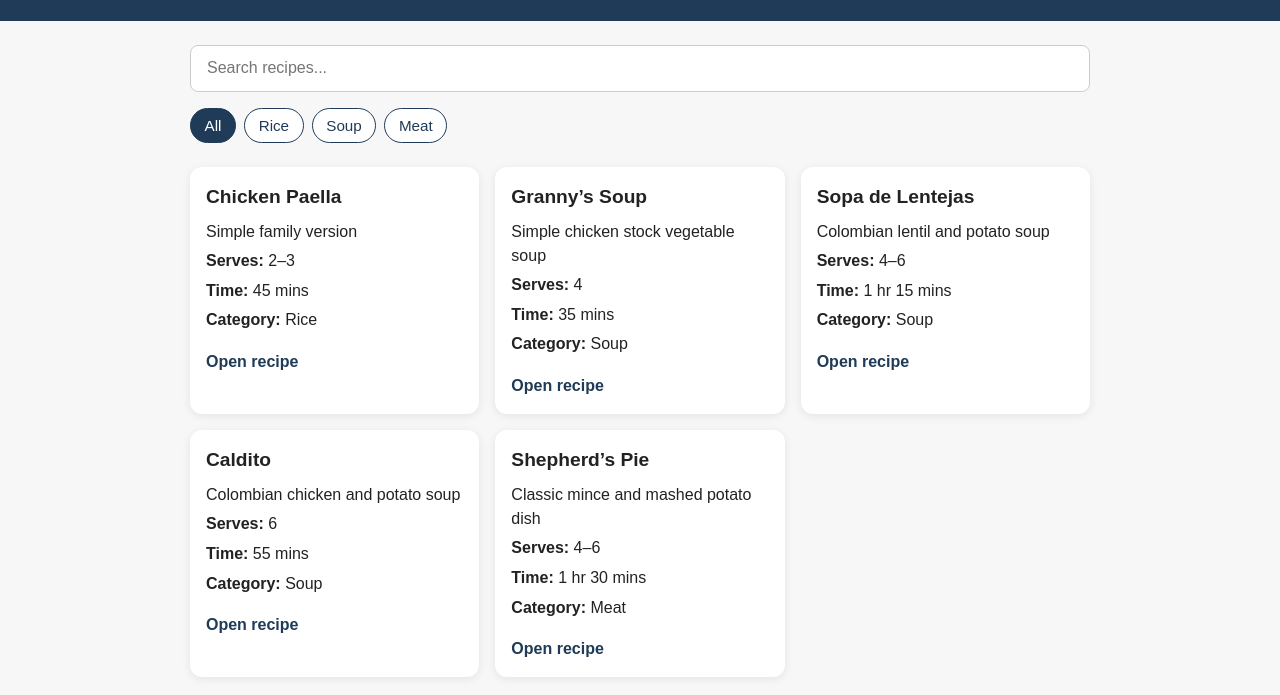
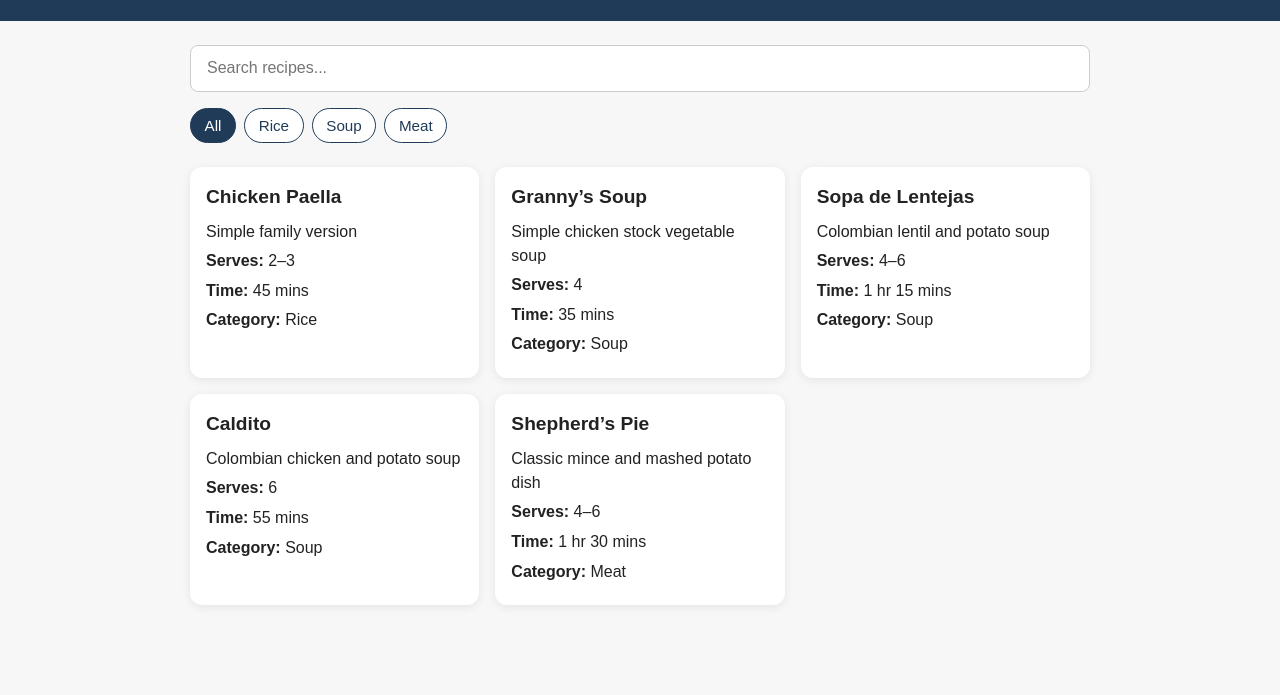
Before and after one commit to sudo-ant/Recipes-LN, a plain HTML site: page index.html in a window 1280 px wide. Shown: the part 105-800 px from the top of the page. Drawn offline with Linux system fonts and the light colour scheme.

Commit message:
Make recipe cards fully clickable

```diff
--- a/CSS/styles.css
+++ b/CSS/styles.css
@@ -73,10 +73,19 @@ body {
 }
 
 .recipe-card {
+  display: block;
   background: #fff;
   border-radius: 12px;
   padding: 1rem;
   box-shadow: 0 2px 10px rgba(0, 0, 0, 0.08);
+  text-decoration: none;
+  color: inherit;
+  transition: transform 0.15s ease, box-shadow 0.15s ease;
+}
+
+.recipe-card:hover {
+  transform: translateY(-2px);
+  box-shadow: 0 4px 14px rgba(0, 0, 0, 0.12);
 }
 
 .recipe-card h2 {
@@ -87,14 +96,6 @@ body {
 
 .recipe-card p {
   margin: 0.35rem 0;
-}
-
-.recipe-card a {
-  display: inline-block;
-  margin-top: 0.75rem;
-  text-decoration: none;
-  font-weight: bold;
-  color: #1f3b57;
 }
 
 .recipe-meta {
--- a/js/app.js
+++ b/js/app.js
@@ -70,8 +70,9 @@ function renderRecipes() {
   noResultsMessage.classList.add("hidden");
 
   filteredRecipes.forEach(recipe => {
-    const card = document.createElement("article");
+    const card = document.createElement("a");
     card.className = "recipe-card";
+    card.href = `recipe.html?id=${recipe.id}`;
 
     card.innerHTML = `
       <h2>${recipe.title}</h2>
@@ -79,7 +80,6 @@ function renderRecipes() {
       <p><strong>Serves:</strong> ${recipe.serves}</p>
       <p><strong>Time:</strong> ${recipe.time}</p>
       <p><strong>Category:</strong> ${recipe.category}</p>
-      <a href="recipe.html?id=${recipe.id}">Open recipe</a>
     `;
 
     recipeList.appendChild(card);
```
